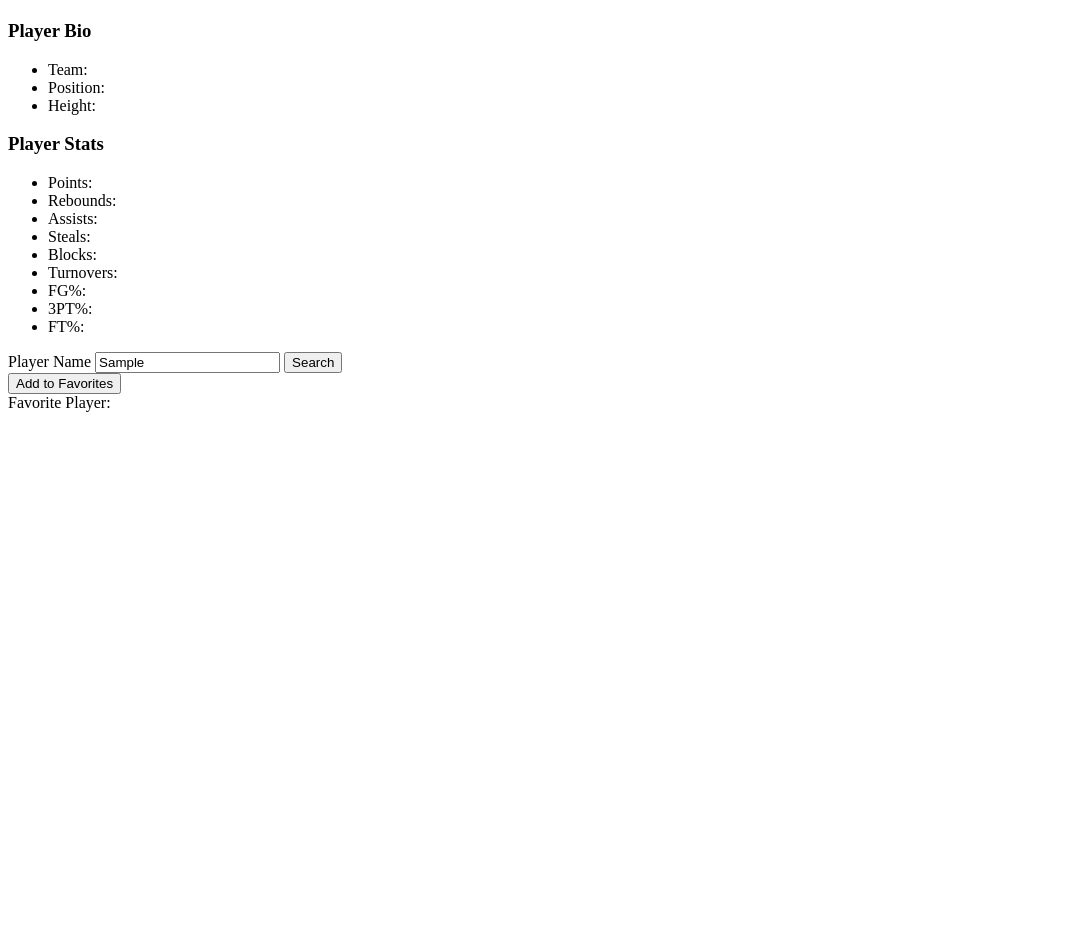
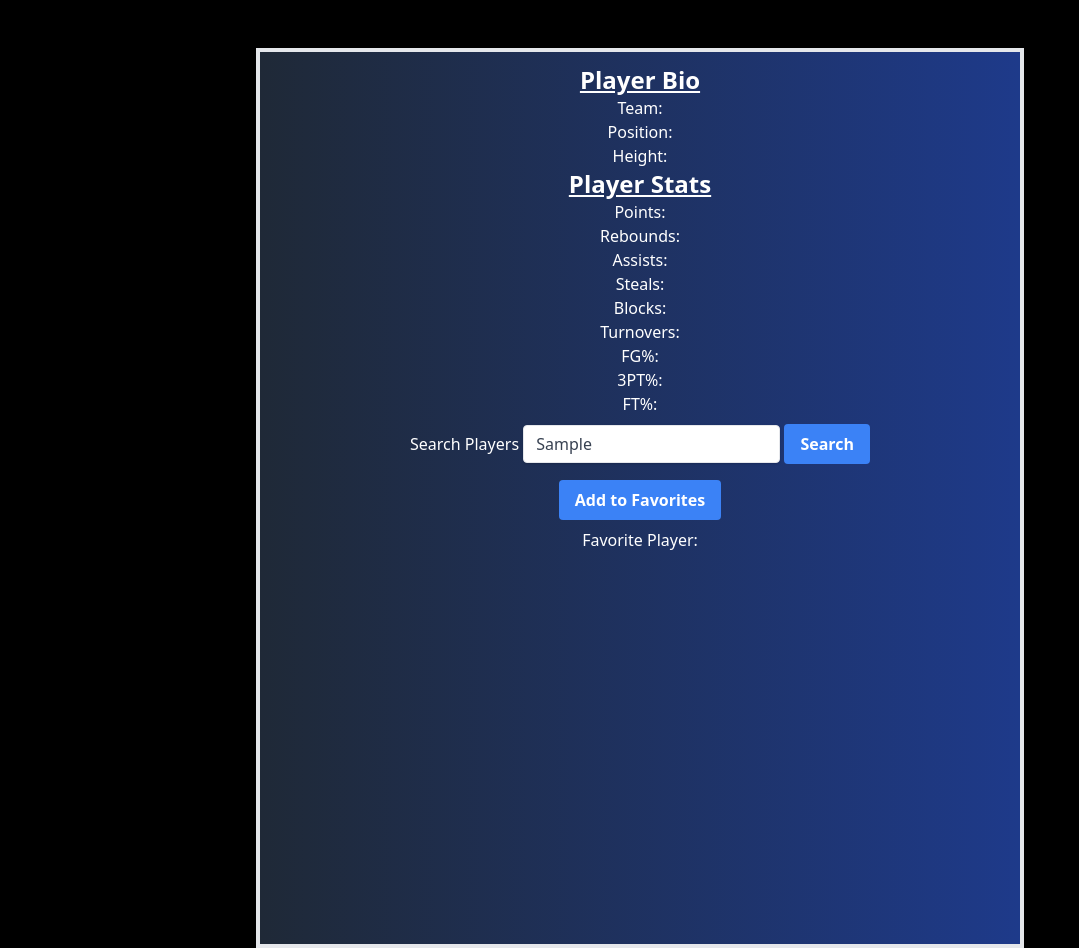
Before and after one commit to SawyerLash/Group-Project-1, a plain HTML site: page index.html in a window 1280 px wide. Both pictures are taken after typing "Sample" into the empty fields and a click on the button "Search". Shown: the whole page, without its empty margins (0-1079 px from the left). Before the commit the page ends 800 px from the top, so only its background shows below. Drawn offline with nearby package versions, Linux system fonts and the light colour scheme; no server answers.

Commit message:
initial css with tailwind

```diff
--- a/assets/css/styles.css
+++ b/assets/css/styles.css
@@ -1,5 +1,10 @@
 
 
-.buttonFav{
-    cursor: pointer;
+.max-height {
+    height: 900px;
 }
+
+.margin-left-140 {
+    margin-left: 140px;
+    border-radius:50%;
+}
--- a/assets/js/scripts.js
+++ b/assets/js/scripts.js
@@ -48,11 +48,13 @@ var formSubmitHandler = function (event) {
         siteHeader.style.display = "none";
         introContent.style.display = "none";
         playerFavorites.style.display = "block";
+        errormsg.style.display = "none";
 
 
 
     } else {
         cleartxt();
+        errormsg.style.display = "block";
         errormsg.textContent = "Please enter an active player during the 2020 Season, form submit";
     }
 }
@@ -72,6 +74,7 @@ var getPlayerID = function (name) {
                     if (data.data[0] === undefined) {
                         console.log("basketball player not found");
                         errormsg.textContent = "Please enter an active player during the 2020 Season, get player ID";
+                        errormsg.style.display = "block";
                         cleartxt();
                     } else {
                         console.log(data.data[0].id);
@@ -100,6 +103,7 @@ var playerBio = function (playerID) {
                     console.log(data);
                     if (data.first_name === undefined) {
                         errormsg.textContent = "Please enter an active player during the 2020 Season. playerBio";
+                        errormsg.style.display = "block";
                         cleartxt();
                     } else {
 
@@ -126,6 +130,7 @@ var averageStats = function (playerID) {
                     if (data.data[0] === undefined) {
 
                         errormsg.textContent = "Please enter an active player during the 2020 Season. AverageStats";
+                        errormsg.style.display = "block";
                         cleartxt();
                     } else {
 
@@ -196,12 +201,12 @@ var saveFavorites = function (event) {
     var buttonSpan = document.createElement('span');
 
     buttonSpan.innerHTML = "  X"
-    buttonSpan.id ="X"+playername;
+    buttonSpan.id = "X" + playername;
     buttonSpan.style.color = "red";
 
     buttonCreate.innerHTML = playername;
     buttonCreate.id = "button" + playername;
-    buttonCreate.class = "buttonFav";
+    buttonCreate.className = "buttonFav bg-blue-500 hover:bg-blue-700 text-white font-bold py-2 px-4 rounded ";
 
     var favDataObj = {
         favName: playerFullName.textContent,
@@ -222,14 +227,15 @@ var saveFavorites = function (event) {
     favoriteBtn.addEventListener('click', function (event) {
         if (event.target && event.target.id === 'button' + playername) {
             errormsg.textContent = "";
+            errormsg.style.display = "none";
             getPlayerID(playername);
             giphyApi(playername);
             cleartxt();
         }
     })
 
-    buttonSpan.addEventListener('click', function(event){
-        if (event.target && event.target.id === "X"+playername){
+    buttonSpan.addEventListener('click', function (event) {
+        if (event.target && event.target.id === "X" + playername) {
 
             buttonCreate.remove();
 
@@ -239,11 +245,13 @@ var saveFavorites = function (event) {
 
 var setFavorites = function (data) {
     localStorage.setItem("favoritesObj", JSON.stringify(data));
+    console.log(data);
+    console.log(JSON.stringify(data));
 
 
 }
 
-var loadFavorites = function(data) {
+var loadFavorites = function (data) {
     console.log("loadFavorites is running");
     var savedFavorites = localStorage.getItem("favoritesObj");
     if (!savedFavorites) {
@@ -262,12 +270,12 @@ var loadFavorites = function(data) {
     var savedFavBtnSpan = document.createElement('span');
 
     savedFavBtnSpan.innerHTML = "  X"
-      savedFavBtnSpan.id ="X"+savedFavorites[0].favName;
+    savedFavBtnSpan.id = "X" + savedFavorites[0].favName;
     savedFavBtnSpan.style.color = "red";
 
     savedFavBtn.innerHTML = savedFavorites[0].favName;
     savedFavBtn.id = "button" + savedFavorites[0].favName;
-      savedFavBtn.class = "buttonFav";
+    savedFavBtn.className = "buttonFav bg-blue-500 hover:bg-blue-700 text-white font-bold py-2 px-4 rounded ";
 
     savedFavBtn.appendChild(savedFavBtnSpan);
 
@@ -276,6 +284,7 @@ var loadFavorites = function(data) {
     favoriteBtn.addEventListener('click', function (event) {
         if (event.target && event.target.id === 'button' + savedFavorites[0].favName) {
             errormsg.textContent = "";
+            errormsg.style.display = "none";
             playerContent.style.display = "block";
             siteHeader.style.display = "none";
             introContent.style.display = "none";
@@ -287,8 +296,8 @@ var loadFavorites = function(data) {
         }
     })
 
-    savedFavBtnSpan.addEventListener('click', function(event){
-        if (event.target && event.target.id === "X"+savedFavorites[0].favName){
+    savedFavBtnSpan.addEventListener('click', function (event) {
+        if (event.target && event.target.id === "X" + savedFavorites[0].favName) {
 
             savedFavBtn.remove();
 
--- a/index.html
+++ b/index.html
@@ -7,33 +7,35 @@
     <meta name="viewport" content="width=device-width, initial-scale=1.0">
     <title>GroupProject1</title>
 
+    <link href="https://unpkg.com/tailwindcss@^2/dist/tailwind.min.css" rel="stylesheet">
     <link rel="stylesheet" href="./assets/css/styles.css">
 </head>
 
-<body>
-    <header id = "siteHeader">
-        <h1  >NBA Average Stats</h1>
-    </header>
-    <main >
+<body class = " bg-black mt-12 text-center  text-white " >
+
+    <main class = "max-w-screen-md max-height border-4 bg-cover bg-gradient-to-r from-gray-800 to-blue-900 mx-auto" >
+        <header id = "siteHeader" class = "object-top">
+            <h1  class ="text-5xl mb-2 font-bold underline">NBA Average Stats</h1>
+        </header>
 
 
 
 
         <div id = "playerContent" style = "display:none" >
             <div >
-                <h2><span id="playerFullName"></span></h2>
+                <h2 class ="text-5xl my-3 font-bold underline"><span class = "text-white" id="playerFullName"></span></h2>
                 <!-- bio/gif-->
                 <div>
 
 
-                    <div id="gif">
+                    <div class = "margin-left-140" id="gif">
                         <!--GIF-->
                     </div>
-                    <h3>Player Bio</h3>
+                    <h3 class = "text-2xl font-bold underline">Player Bio</h3>
                     <ul>
-                        <li>Team: <span id="playerTeam"></span></li>
-                        <li>Position: <span id="playerPosition"></span></li>
-                        <li>Height: <span id="playerHeight"></span></li>
+                        <li>Team: <span class = "text-white" id="playerTeam"></span></li>
+                        <li>Position: <span class = "text-white" id="playerPosition"></span></li>
+                        <li>Height: <span class = "text-white" id="playerHeight"></span></li>
                     </ul>
 
                 </div>
@@ -41,17 +43,17 @@
             </div>
             <!-- stats-->
             <div >
-                <h3>Player Stats</h3>
+                <h3 class = "text-2xl font-bold underline">Player Stats</h3>
                 <ul>
-                    <li>Points: <span id="playerPoints"></span></li>
-                    <li>Rebounds: <span id="playerRebounds"></span></li>
-                    <li>Assists: <span id="playerAssists"></span></li>
-                    <li>Steals: <span id="playerSteals"></span></li>
-                    <li>Blocks: <span id="playerBlocks"></span></li>
-                    <li>Turnovers: <span id="playerTO"></span></li>
-                    <li>FG%: <span id="playerFG"></span></li>
-                    <li>3PT%: <span id="player3PT"></span></li>
-                    <li>FT%: <span id="playerFT"></span></li>
+                    <li>Points: <span class = "text-white" id="playerPoints"></span></li>
+                    <li>Rebounds: <span class = "text-white"  id="playerRebounds"></span></li>
+                    <li>Assists: <span class = "text-white" id="playerAssists"></span></li>
+                    <li>Steals: <span class = "text-white" id="playerSteals"></span></li>
+                    <li>Blocks: <span class = "text-white" id="playerBlocks"></span></li>
+                    <li>Turnovers: <span class = "text-white" id="playerTO"></span></li>
+                    <li>FG%: <span class = "text-white" id="playerFG"></span></li>
+                    <li>3PT%: <span class = "text-white" id="player3PT"></span></li>
+                    <li>FT%: <span class = "text-white" id="playerFT"></span></li>
                 </ul>
 
             </div>
@@ -60,25 +62,27 @@
 
         <div>
 
-            <form id="player-form">
-                <label id="player-name" for="playername"> Player Name</label>
-                <input name="playername" id="playername" type="text" placeholder="Lebron James" />
-                <button type="submit" class="btn">Search </button>
+            <form id="player-form" class = "p-2">
+                <label id="player-name" for="playername"> Search Players </label>
+                <input class="shadow appearance-none border rounded py-2 px-3 text-gray-700 leading-tight focus:outline-none focus:shadow-outline" name="playername" id="playername" type="text" placeholder="Lebron James" />
+                <button type="submit" class="bg-blue-500 hover:bg-blue-700 text-white font-bold py-2 px-4 rounded">Search </button>
 
             </form>
-            <form id="player-favorites" style = "display:none">
+            <form class = "mt-2" id="player-favorites" style = "display:none">
 
-                <button type="submit" class="btn">Add to Favorites </button>
+                <button type="submit" class="bg-blue-500 hover:bg-blue-700 text-white font-bold py-2 px-4 rounded">Add to Favorites </button>
 
             </form>
 
-            <div id = "favoriteBtn">Favorite Player: </div>
+            <span id="error-msg" class = "bg-red-100 border border-red-400 text-red-700 px-4 py-3 rounded my-5 " style = "display:none" role = "alert"></span>
+
+            <div class = "mt-2" id = "favoriteBtn" >Favorite Player: </div>
 
 
-            <span id="error-msg"></span>
+
         </div>
 
-        <div id = "introContent">
+        <div id = "introContent" class = "mt-12">
             <h3>Introduction/instructions</h3>
             <a>Lorem, ipsum dolor sit amet consectetur adipisicing elit. Placeat consectetur distinctio autem, omnis culpa praesentium soluta corporis inventore aperiam itaque?</a>
         </div>
```
Lines whose indentation alone changed are shown as unchanged.
